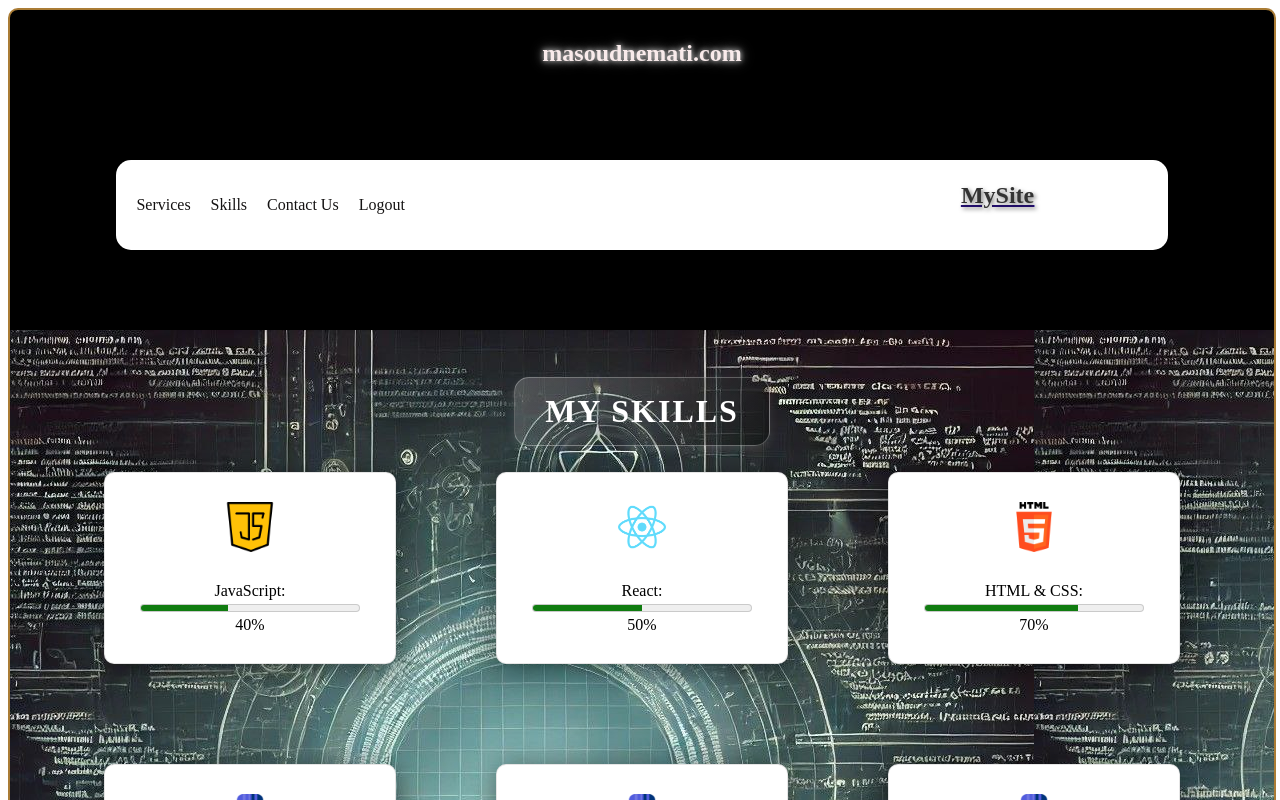
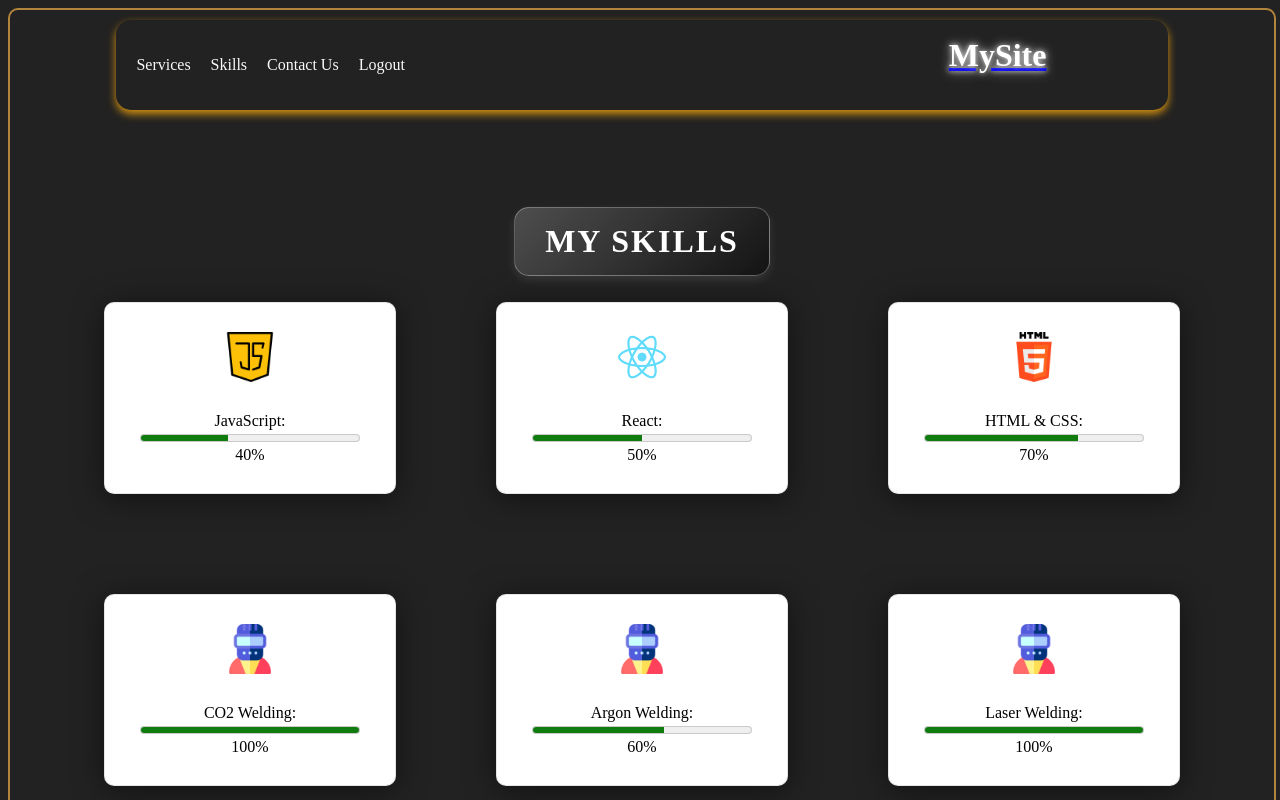
Before and after one commit to masoud-nemati/mysitereact, a React (Create React App) app in the folder my-app/: page /skills in a window 1280 px wide. Both pictures are taken after a click on the button "Visit". Shown: the top 800 px of the page. Built offline with nearby package versions, Linux system fonts and the light colour scheme.

Commit message:
skkiles page

```diff
--- a/my-app/src/App.js
+++ b/my-app/src/App.js
@@ -38,13 +38,13 @@ const LocationBasedLayout = ({ onLogout }) => {
 
   return (
     <div className='app-style'>
-      <Comheder />
+      {/* <Comheder /> */}
       <Heder2 onLogout={() => {
         onLogout();
         navigate('/home');
       }} />
       <Routes>
-        <Route path="/home" element={<Home />} />
+        {/* <Route path="/home" element={<Home />} /> */}
         <Route path="/about" element={<AboutUs />} />
         <Route path='/skills' element={<Skills />} />
       </Routes>
--- a/my-app/src/components/skillscart.js
+++ b/my-app/src/components/skillscart.js
@@ -1,6 +1,6 @@
 
 import React from 'react';
-
+import '../styles/scills.css';
 
 
 const SkillCard = ({ name, level,logo }) => {
--- a/my-app/src/styles/appstyle.css
+++ b/my-app/src/styles/appstyle.css
@@ -6,7 +6,7 @@
 .app-style{
 
 
-    background-color: black;
+    background-color:#222;
 
     width: 100%;
     border: 2px solid rgba(221, 162, 69, 0.768);
--- a/my-app/src/styles/footerstyle.css
+++ b/my-app/src/styles/footerstyle.css
@@ -7,6 +7,7 @@
     flex-direction: row;
     justify-content: space-between;
     align-items: flex-start;
+    box-shadow: 0 4px 8px rgba(216, 149, 15, 0.979);
     gap: 25px;
     border-top-left-radius: 15px;
     border-top-right-radius: 15px;
--- a/my-app/src/styles/heder2style.css
+++ b/my-app/src/styles/heder2style.css
@@ -1,8 +1,13 @@
+body{
+    background-color: #222;
+}
+
+
 .header-container {
-    position: sticky; /* هنگام اسکرول در جای خود ثابت بماند */
-    top: 0; /* وقتی به بالای صفحه رسید فیکس شود */
-    background: white;
-    color: red;
+    position: sticky;
+    top: 20px;
+    background: #222; /* پس‌زمینه تیره */
+    color: white; /* متن سفید */
     width: 80%;
     border-radius: 15px;
     gap: 20px;
@@ -13,66 +18,48 @@
     align-items: center;
     padding: 0 20px;
     margin: 0 auto 30px auto;
-    z-index: 999; /* مطمئن می‌شویم که روی بقیه عناصر باشد */
-    box-shadow: 0px 4px 8px rgba(0, 0, 0, 0.1); /* برای وضوح بیشتر */
-}
-
-
-.logo-text {
-    font-size: 24px;
-    font-weight: bold;
-    color: #333;
-    text-decoration: underline;
-    text-decoration-color: hsl(253, 77%, 25%);
-    text-shadow: 2px 2px 4px rgba(0, 0, 0, 0.5);
-    transition: font-size 0.3s ease, text-decoration 0.3s ease;
-}
-
-.logo-text:hover {
-    font-size: 2rem;
-    text-decoration: none;
-}
-
-.header-logo {
-    display: flex;
-    align-items: center;
-}
-
-nav ul {
-    list-style: none;
-    display: flex;
-    gap: 20px;
-    margin: 0;
-    padding: 0;
+    z-index: 999;
+    box-shadow: 0 4px 8px rgba(216, 149, 15, 0.979);
 }
 
 nav a {
     position: relative;
-    text-decoration: none; /* حذف خط پیش‌فرض */
-    color: rgb(21, 19, 19); /* رنگ پیش‌فرض لینک */
-    transition: color 0.3s ease-in-out;
+    text-decoration: none;
+    color: #f8f9fa; /* رنگ روشن‌تر برای لینک‌ها */
+    transition: color 0.3s ease-in-out, text-shadow 0.3s ease-in-out;
+}
+
+nav a:hover {
+    color: #ff6600; /* زرد طلایی برای درخشش */
+    text-shadow: 0px 0px 10px #ff6600; /* افکت درخشان */
+    font-size: larger;
 }
 
 nav a::after {
     content: "";
     position: absolute;
     left: 0;
-    bottom: -2px; /* مقدار فاصله خط از متن */
+    bottom: -2px;
     width: 0;
-    height: 2px; /* ضخامت خط */
-    background-color: #5d0ac9;
+    height: 2px;
+    background-color: #ff6600; /* رنگ طلایی */
     transition: width 0.3s ease-in-out;
-}
-
-nav a:hover {
-    color: #5d0ac9;
-    font-size: larger;
 }
 
 nav a:hover::after {
     width: 100%;
 }
 
-.border-li:hover {
-    background-color: #f6b88c;
+
+nav ul {
+    list-style: none; /* حذف نقطه‌های کناری */
+    display: flex; /* کنار هم قرار دادن لینک‌ها */
+    gap: 20px; /* فاصله بین لینک‌ها */
+    margin: 0;
+    padding: 0;
 }
+
+nav li {
+    margin: 0;
+    padding: 0;
+}
--- a/my-app/src/styles/scills.css
+++ b/my-app/src/styles/scills.css
@@ -1,11 +1,12 @@
+
 .skills-page {
-  background-image: url('../images/bodyimg.jpg');
+  /* background-image: url('../images/bodyimg.jpg'); */
+  background-color:  #222;
   display: flex;
   flex-direction: column; /* چینش عمودی */
   align-items: center; /* مرکز کردن به صورت افقی */
-  min-height: 100vh; /* ارتفاع حداقل 100% از ویوپورت برای مرکز کردن عمودی */
-  padding: 20px;
-
+  position: relative; /* موقعیت نسبی */
+  z-index: 0;
 }
 
 .skills-list {
@@ -31,6 +32,8 @@
 
 background-color: rgb(214, 189, 158);
 cursor: pointer;
+width: 300px;
+height: 200px;
 
 }
 
@@ -56,7 +59,7 @@ color: red;
 }
 .meter:hover{
 
-  background-color: green;
+  background-color: rgb(30, 4, 20);
 }
 .skill-level:hover{
   color: red;
```
Also changed, not shown: my-app/src/components/heder2.js (+4 -4 lines), my-app/src/components/skillscomp.js (+15 -15 lines).
